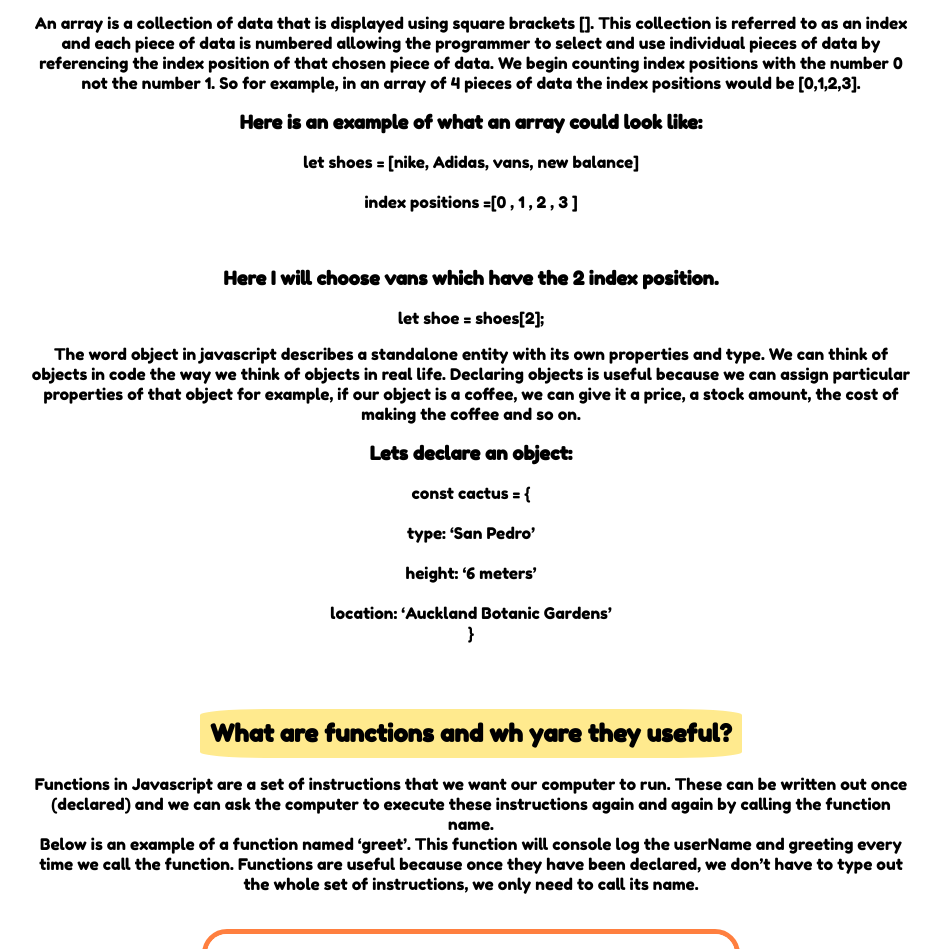
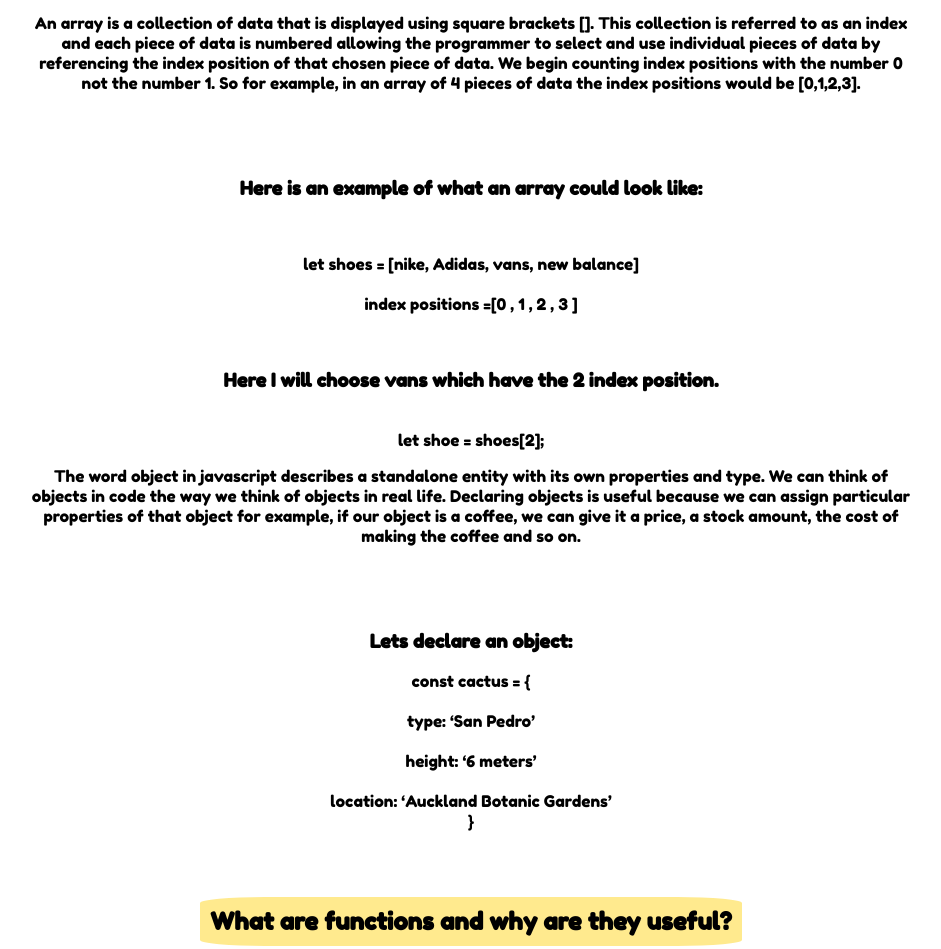
Before and after one commit to Manuela-Ovalle/Manuela-Ovalle.github.io, a plain HTML site: page blog/javascript-fundamentals.html in a window 1280 px wide. Shown: the part 3714-4663 px from the top of the page, without its empty margins (169-1110 px from the left). Drawn offline with Linux system fonts and the light colour scheme.

Commit message:
fix typo

```diff
--- a/blog/javascript-fundamentals.html
+++ b/blog/javascript-fundamentals.html
@@ -117,21 +117,27 @@
     <h2 id="arrays-and-objects-heading" class="plan-questions">What are arrays and objects? How do we access data frm them?</h2>
     <p>
       An array is a collection of data that is displayed using square brackets []. This collection is referred to as an index and each piece of data is numbered allowing the programmer to select and use individual pieces of data by referencing the index position of that chosen piece of data.  We begin counting index positions with the number 0 not the number 1. So for example, in an array of 4 pieces of data the index positions would be [0,1,2,3]. </p>
-
+        <!-- Spacer-->
+        <div id="spacer"></div>
+        <!-- footer-->
       <h3>Here is an example of what an array could look like:</h3>
+      <br>
       <p>
               let shoes = [nike, Adidas, vans, new balance]<br>
       <br>
           index positions =[0    , 1   , 2   , 3      ]<br></p>
           <br>
-      <h3>Here I will choose vans which have the 2 index position.</h3>
+      <h3>Here I will choose vans which have the 2 index position.</h3><br>
 
       let shoe = shoes[2];
     </p>
     <p>
       The word object in javascript describes a standalone entity with its own properties and type. We can think of objects in code the way we think of objects in real life. Declaring objects is useful because we can assign particular properties of that object for example, if our object is a coffee, we can give it a price, a stock amount, the cost of making the coffee and so on. </p>
 
-    <h3>Lets declare an object:</h3>
+           <!-- Spacer-->
+           <div id="spacer"></div>
+           <!-- footer-->
+      <h3>Lets declare an object:</h3>
 
       <p>const cactus =  { <br>
         <br>
@@ -148,7 +154,7 @@
 <div id="spacer"></div>
 <!-- footer-->
   <div id="functions">
-    <h2 id="functions-heading" class="plan-questions">What are functions and wh yare they useful?</h2>
+    <h2 id="functions-heading" class="plan-questions">What are functions and why are they useful?</h2>
     <p>
       Functions in Javascript are a set of instructions that we want our computer to run. These can be written out once (declared) and we can ask the computer to execute these instructions again and again by calling the function name.<br>
 
```
